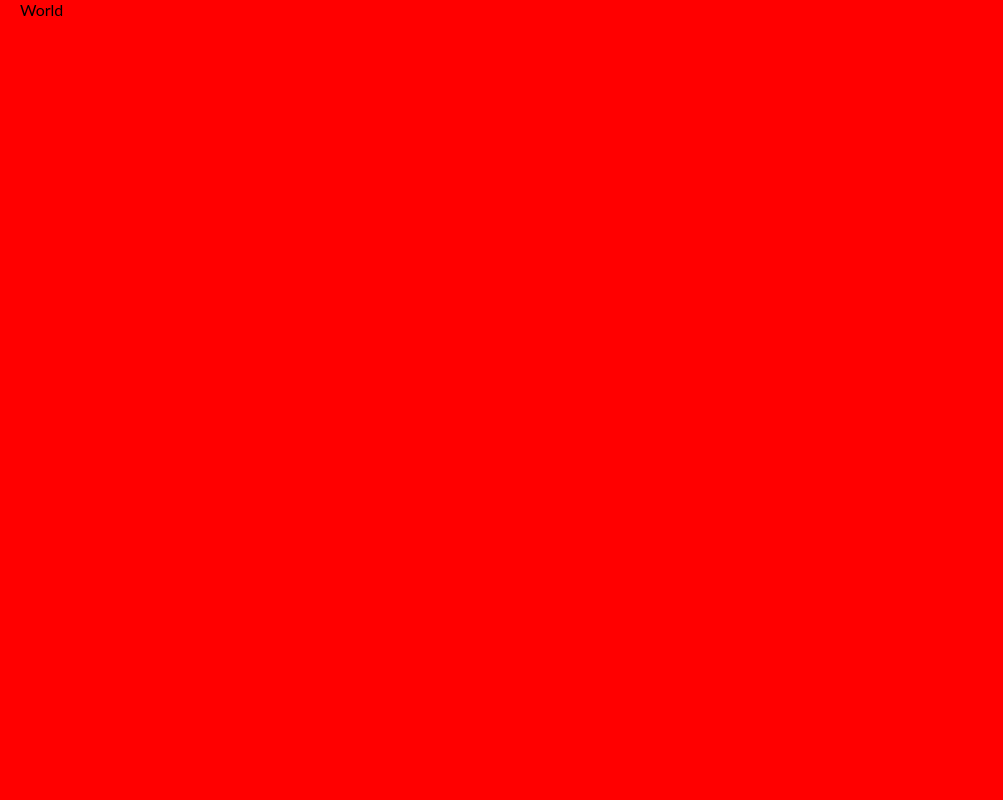
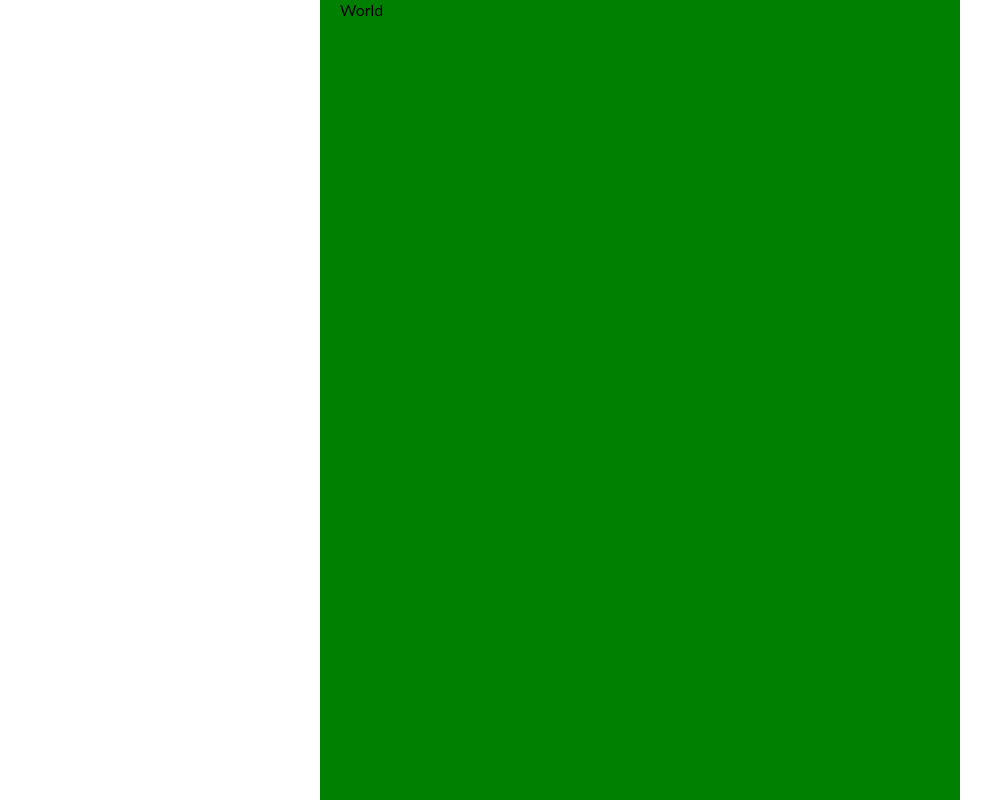
Before and after one commit to ebrardev/estateApp-ui, a React (Vite) app: page / in a window 1280 px wide. Shown: the whole page, without its empty margins (0-1003 px from the left). Built offline with nearby package versions, Linux system fonts and the light colour scheme.

Commit message:
responsive

```diff
--- a/src/layout.scss
+++ b/src/layout.scss
@@ -2,14 +2,24 @@
 @import "./responsive.scss";
 .layout {
     height: 100vh;
-    background-color: purple;
+
     max-width: 1366px;
     margin-left: auto;
     margin-right: auto;
     padding-left: 20px;
     padding-right: 20px;
 
+    @include lg {
+        background-color: red;
+        max-width: 1280px;
+    }
+    @include md {
+        background-color: blue;
+        max-width: 768px;
+    }
+
     @include sm {
-        background-color: red;
+        background-color: green;
+        max-width: 640px;
     }
 }
--- a/src/responsive.scss
+++ b/src/responsive.scss
@@ -3,3 +3,13 @@
         @content;
     }
 }
+@mixin md{
+    @media (min-width: 1024px) {
+        @content;
+    }
+}
+@mixin lg{
+    @media (min-width: 1366px) {
+        @content;
+    }
+}
```
